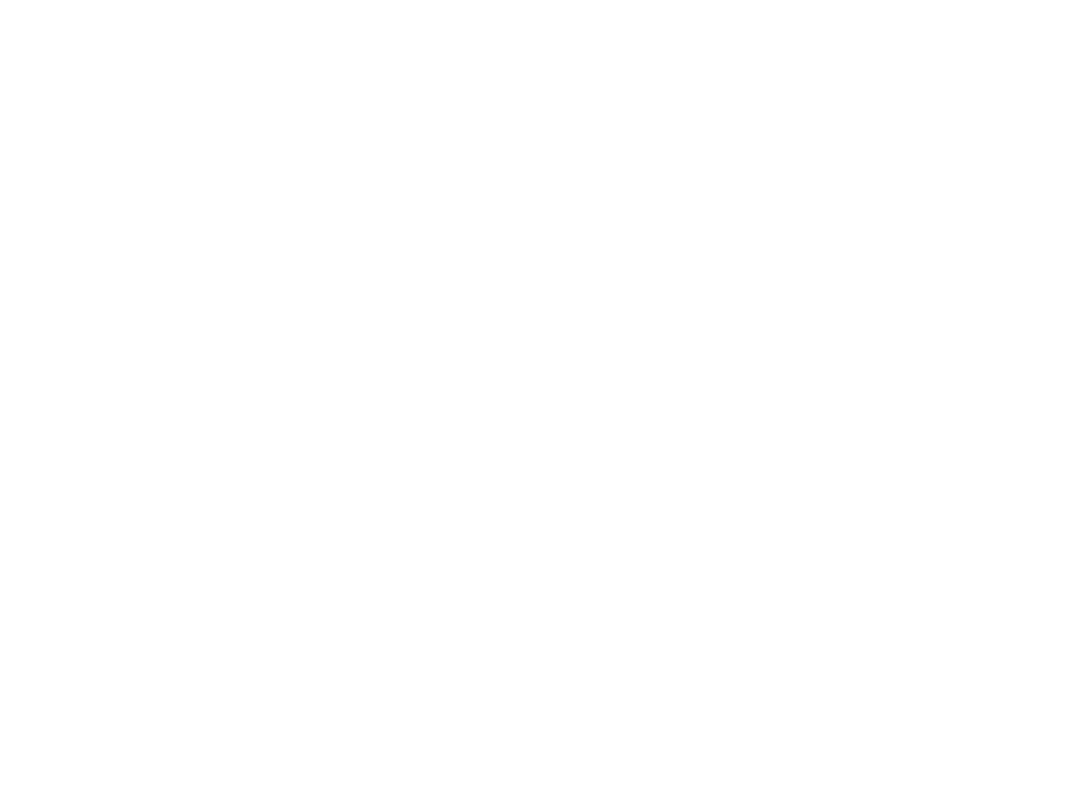
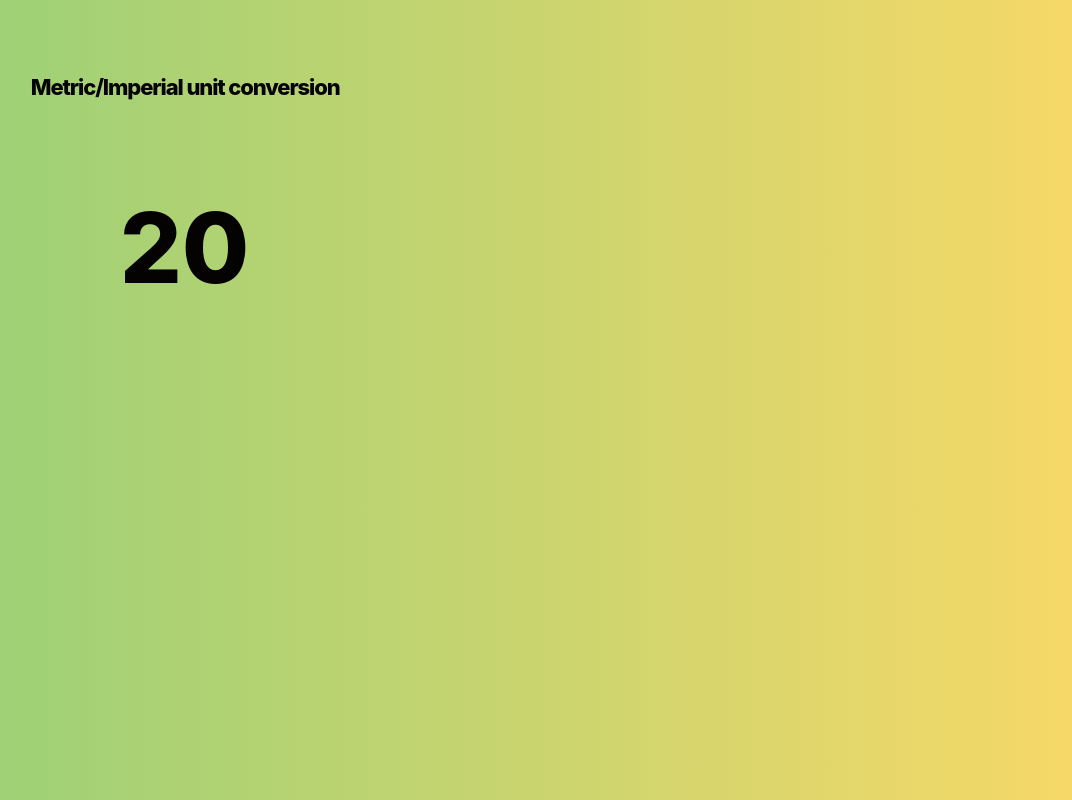
Before and after one commit to Gaston-Williamson/unit-converter, a plain HTML site: page index.html in a window 1280 px wide. Shown: the top 800 px of the page, without its empty margins (90-1162 px from the left). Drawn offline with Linux system fonts and the light colour scheme.

Commit message:
index.html

```diff
--- a/index.html
+++ b/index.html
@@ -8,5 +8,9 @@
     <script src="script.js" async></script>
     <title>Document</title>
   </head>
-  <body></body>
+  <body>
+    <div id="grad"></div>
+    <h1>Metric/Imperial unit conversion</h1>
+    <h2>20</h2>
+  </body>
 </html>
--- a/style.css
+++ b/style.css
@@ -0,0 +1,47 @@
+html,
+body {
+  margin: 0;
+  padding: 0;
+}
+#grad {
+  height: 1000px;
+  background-image: linear-gradient(to left, #ffd966, #97d077);
+}
+h1 {
+  position: absolute;
+  width: 448.4px;
+  height: 38px;
+  left: 51px;
+  top: 53px;
+
+  font-family: "Inter";
+  font-style: normal;
+  font-weight: 800;
+  font-size: 22px;
+  line-height: 38px;
+  /* identical to box height, or 173% */
+
+  text-align: center;
+  letter-spacing: -0.05em;
+
+  color: #050202;
+}
+
+h2 {
+  position: absolute;
+  width: 211px;
+  height: 51.23px;
+  left: 169px;
+  top: 155px;
+
+  font-family: "Inter";
+  font-style: normal;
+  font-weight: 800;
+  font-size: 97.5723px;
+  line-height: 24px;
+  /* or 25% */
+
+  text-align: center;
+
+  color: #050202;
+}
```
